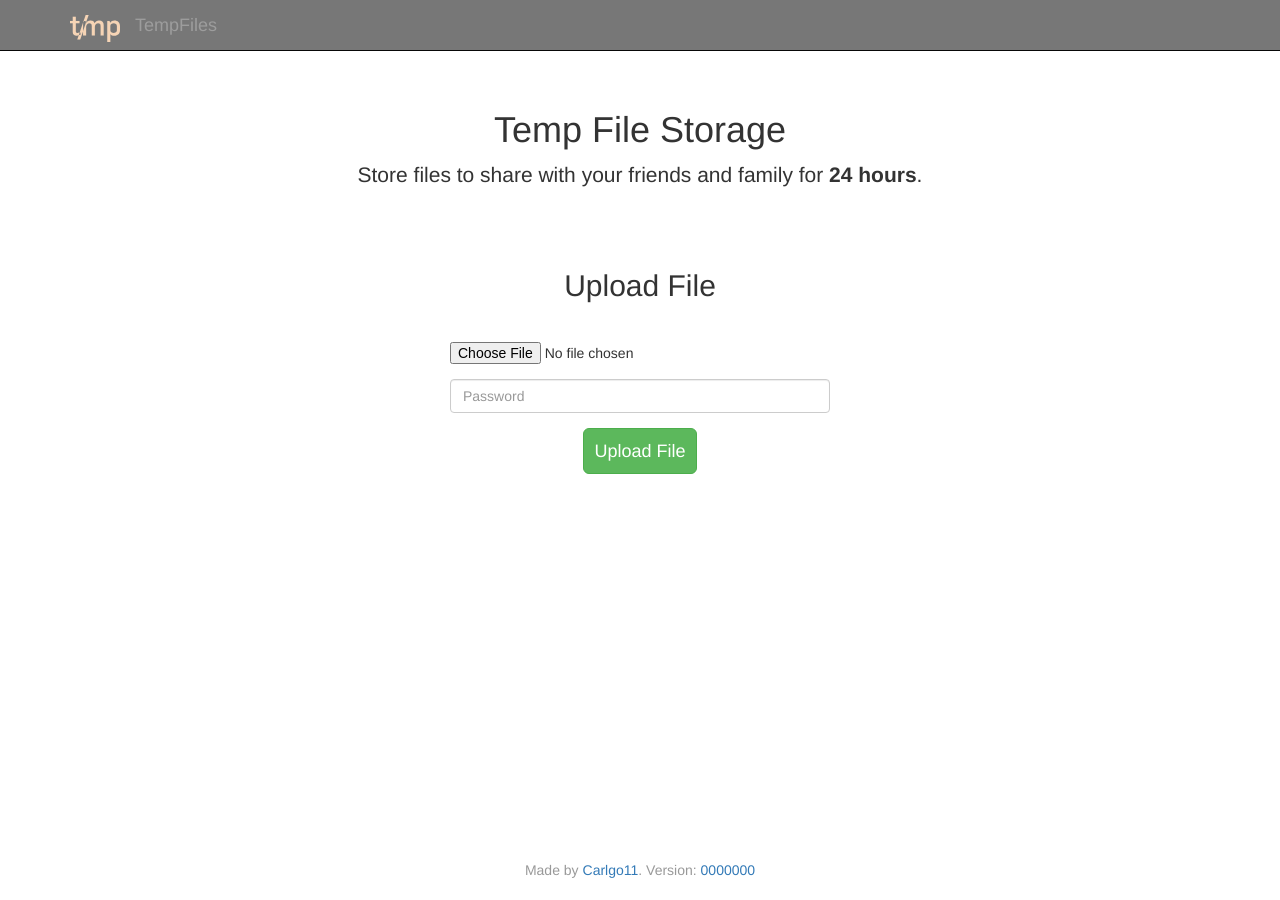
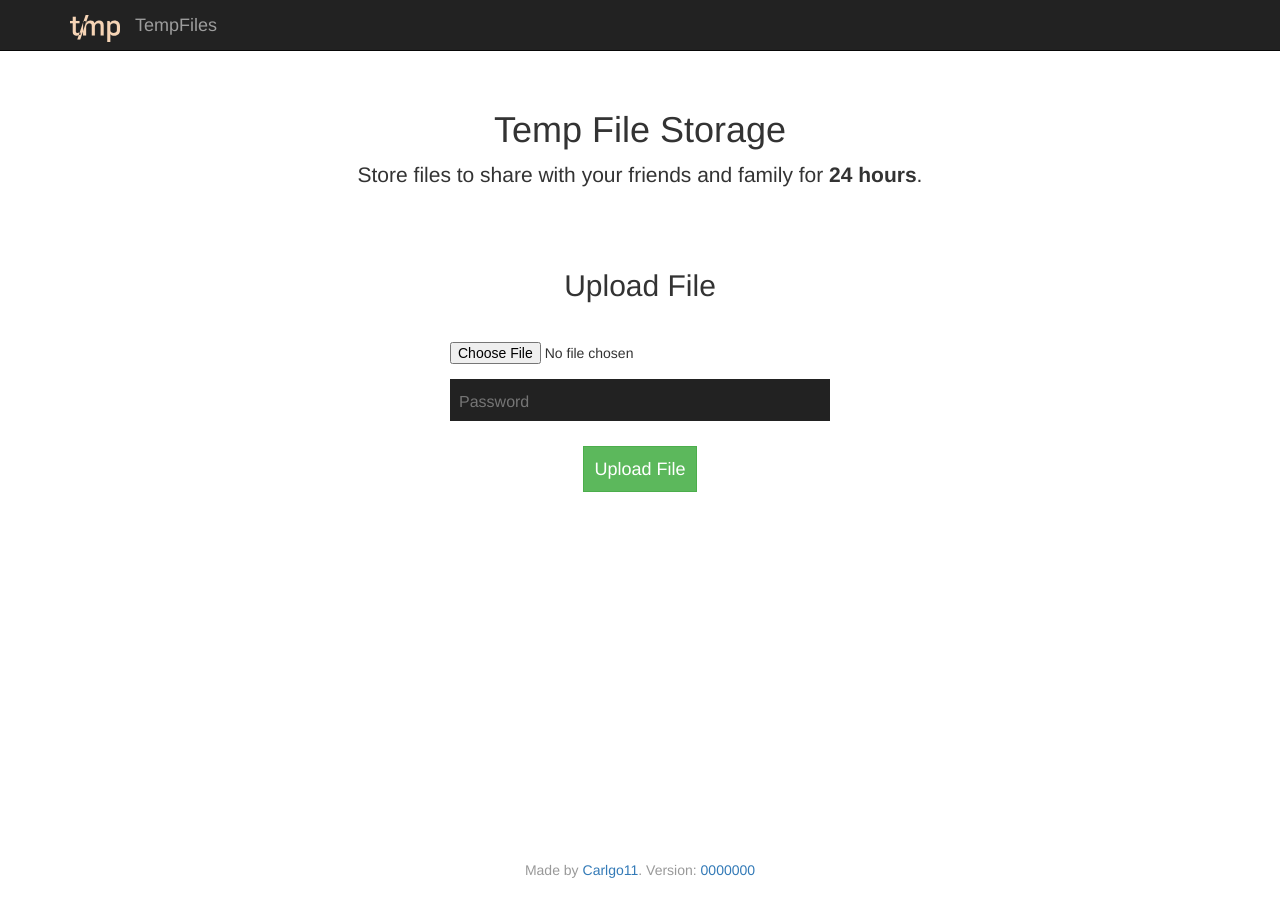
Before and after one commit to tempfiles-download/Frontend, a Jekyll site: the page built from frontend/index.html, in a window 1280 px wide. Built offline with Jekyll 4.4.1, drawn with Linux system fonts in a browser that asks for light colours; the repository's description, which GitHub fills in, is left out.

Commit message:
Minor UI changes to index.html

```diff
--- a/frontend/css/tempfiles.scss
+++ b/frontend/css/tempfiles.scss
@@ -1,6 +1,6 @@
 ---
 ---
-html {
+ html {
   height: 100%;
   box-sizing: border-box;
 }
@@ -13,8 +13,8 @@ body {
 }
 
 body.dark {
-  background-color: #1B1B1B;
-  color: #eee;
+  background-color: #101010;
+  color: #ddd;
 }
 
 .upload_failed {
@@ -26,7 +26,7 @@ body.dark {
 }
 
 .navbar {
-  background-color: #777;
+  background-color: #222222;
   color: #eee;
 }
 
@@ -60,6 +60,20 @@ body.dark {
   transform: translate(-50%, -50%);
 }
 
+#upload-password {
+  color: #C5C5C5;
+  background-color: #222222;
+  width: 100%;
+  height: 42px;
+  border: medium none;
+  font-size: 16px;
+  padding: 5px 9px 0;
+}
+
+#upload-submit {
+  border-radius: 0;
+}
+
 .d-failed-input {
   margin-bottom: 5px;
 }
@@ -81,6 +95,7 @@ body.dark {
 
 .upload-btn {
   padding: 10px;
+  margin-top: 10px;
 }
 
 .navbar-brand {
@@ -100,3 +115,12 @@ footer {
 .nocolor {
   color: inherit;
 }
+
+.noselect {
+  -webkit-touch-callout: none;
+  -webkit-user-select: none;
+  -khtml-user-select: none;
+  -moz-user-select: none;
+  -ms-user-select: none;
+  user-select: none;
+}
--- a/frontend/index.html
+++ b/frontend/index.html
@@ -2,14 +2,14 @@
 layout: default
 ---
 
-    <div class="description">
+    <div class="description noselect">
         <h1>Temp File Storage</h1>
         <p class="lead">Store files to share with your friends and family for <strong>24 hours</strong>.</p>
     </div> <!-- /description -->
 
     <div class="upload_file" id="upload_file">
         <div class="center">
-            <h2>Upload File</h2>
+            <h2 class="noselect">Upload File</h2>
 
                 <div id="upload_success" hidden="">
                     <h3 class="text-success">Success! <span class=" glyphicon glyphicon-ok"></span></h3>
@@ -44,7 +44,7 @@ layout: default
 
             <form class="form-horizontal center upload-form col-lg-4 col-md-6 col-sm-9 col-xs-11" enctype="multipart/form-data" method="POST" accept-charset="UTF-8" name="upload-form" id="upload-form">
                 <div class='form-group'><input type="file" id="file" name="file" required=""/></div>
-                <div class='form-group'><input class="form-control" type="password" name="upload-password" id="upload-password" placeholder="Password"/></div>
+                <div class='form-group'><input type="password" name="upload-password" id="upload-password" placeholder="Password" data-lpignore="true" autocomplete="off"/></div>
 
                 <div class='form-group center'><button class="btn btn-lg btn-success upload-btn" type="button" name="upload-submit" id="upload-submit">Upload File</button></div>
             </form> <!-- upload_form -->
```
